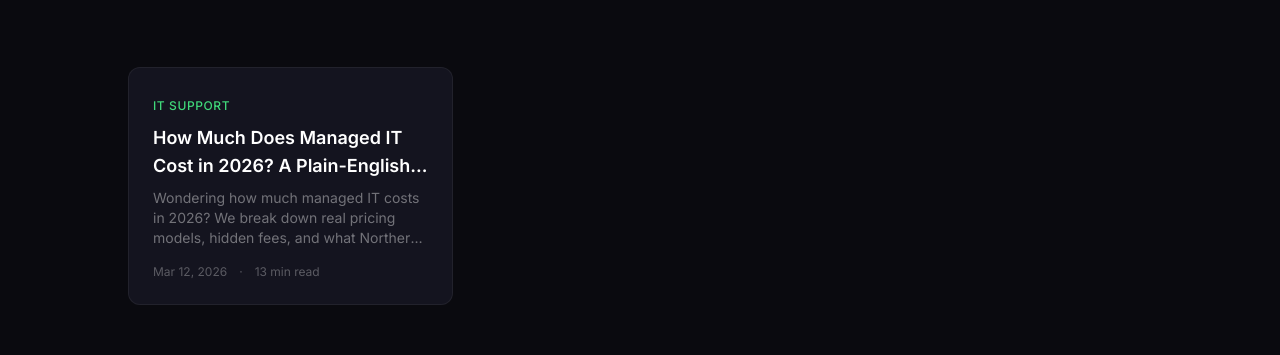
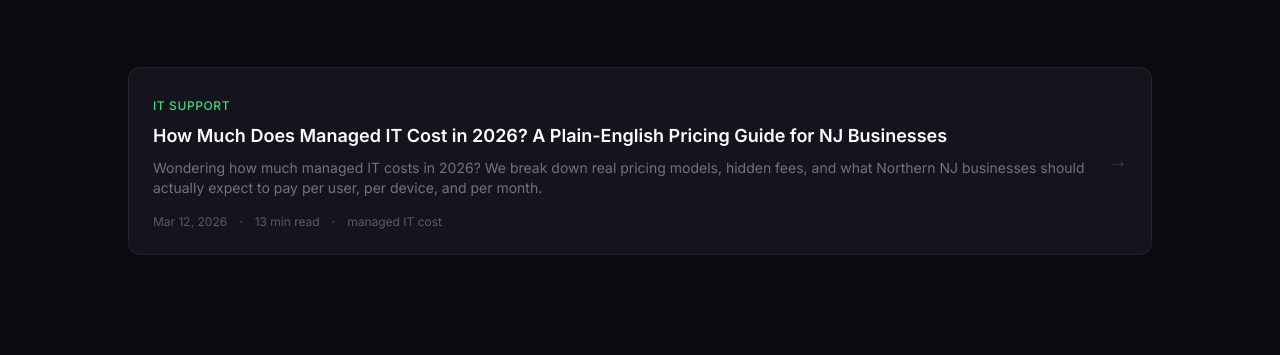
Before and after one commit to seedtechmakesstufff/seedtech, a Next.js app: page /blog in a window 1280 px wide. Shown: the part 296-651 px from the top of the page. Built offline with nearby package versions, Linux system fonts and the light colour scheme; no server answers.

Commit message:
feat: blog index — switch to single-column stacked list layout

```diff
--- a/src/app/blog/page.tsx
+++ b/src/app/blog/page.tsx
@@ -34,25 +34,26 @@ export default async function BlogIndexPage() {
             <p className="text-white/30 text-lg">Coming soon — our first articles are on the way.</p>
           </div>
         ) : (
-          <div className="grid grid-cols-1 md:grid-cols-2 lg:grid-cols-3 gap-6">
+          <div className="flex flex-col gap-4">
             {posts.map((post) => (
               <Link
                 key={post.id}
                 href={`/blog/${post.slug}`}
-                className="group bg-dark-elevated border border-white/[0.06] rounded-xl p-6 hover:border-seed-500/20 transition-colors"
+                className="group bg-dark-elevated border border-white/[0.06] rounded-xl p-6 hover:border-seed-500/20 transition-colors flex flex-col sm:flex-row sm:items-start gap-4"
               >
+                <div className="flex-1 min-w-0">
                   {/* Category */}
                   <span className="text-xs text-seed-400 font-medium uppercase tracking-wider">
                     {post.category}
                   </span>
 
                   {/* Title */}
-                  <h2 className="text-lg font-semibold text-white mt-2 group-hover:text-seed-400 transition-colors line-clamp-2">
+                  <h2 className="text-lg font-semibold text-white mt-1.5 group-hover:text-seed-400 transition-colors">
                     {post.title}
                   </h2>
 
                   {/* Excerpt */}
-                  <p className="text-sm text-white/40 mt-2 line-clamp-3">
+                  <p className="text-sm text-white/40 mt-2 line-clamp-2">
                     {post.excerpt}
                   </p>
 
@@ -61,7 +62,12 @@ export default async function BlogIndexPage() {
                     <span>{format(new Date(post.publishedAt || post.createdAt), "MMM d, yyyy")}</span>
                     <span>·</span>
                     <span>{Math.ceil(post.wordCount / 200)} min read</span>
+                    <span>·</span>
+                    <span>{post.tags?.[0]}</span>
                   </div>
+                </div>
+
+                <span className="text-white/20 group-hover:text-seed-400 transition-colors text-lg shrink-0 self-center">→</span>
               </Link>
             ))}
           </div>
```
